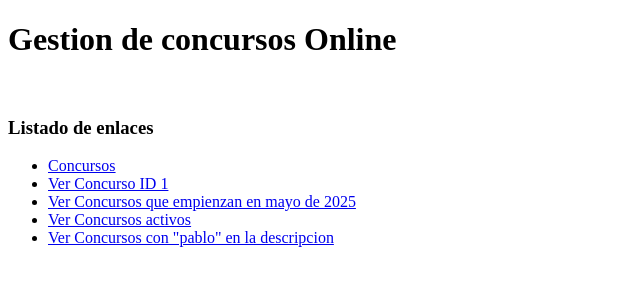
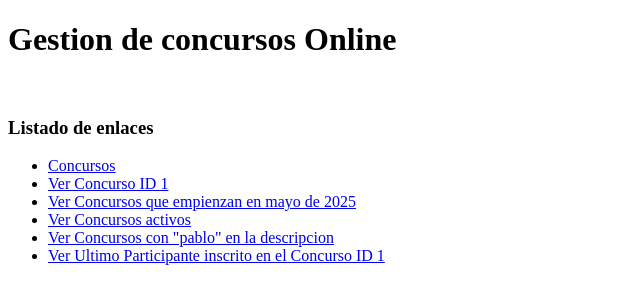
Before and after one commit to Manuel-Avecilla/Gestion_Concursos_Online, a Django app: page / in a window 1280 px wide. Shown: the top 304 px of the page, without its empty margins (0-640 px from the left). Run offline with Django 5.2, Linux system fonts and the light colour scheme.

Commit message:
Terminar url_6

```diff
--- a/app/Concursos_Online/templates/Concursos_Online/index.html
+++ b/app/Concursos_Online/templates/Concursos_Online/index.html
@@ -15,6 +15,7 @@
         <li><a href="{% url 'dame_concursos_fecha' anyo_concurso=2025 mes_concurso=5 %}">Ver Concursos que empienzan en mayo de 2025</a></li>
         <li><a href="{% url 'dame_concurso_activo' activo=True %}">Ver Concursos activos</a></li>
         <li><a href="{% url 'dame_concurso_texto' texto="pablo" %}">Ver Concursos con "pablo" en la descripcion</a></li>
+        <li><a href="{% url 'dame_ultimo_participante' id_concurso=1 %}">Ver Ultimo Participante inscrito en el Concurso ID 1</a></li>
     </ul>
 </body>
 </html>
--- a/app/Concursos_Online/urls.py
+++ b/app/Concursos_Online/urls.py
@@ -8,4 +8,5 @@ urlpatterns = [
     path('concursos-online/<int:anyo_concurso>/<int:mes_concurso>', views.dame_concursos_fecha, name='dame_concursos_fecha'),
     path('concursos-online/listar/activo/<str:activo>', views.dame_concurso_activo, name='dame_concurso_activo'),
     path('concursos-online/listar/texto/<str:texto>', views.dame_concurso_texto, name='dame_concurso_texto'),
+    path('concursos-online/ultimo-participante-inscrito/<int:id_concurso>', views.dame_ultimo_participante, name='dame_ultimo_participante'),
 ]
--- a/app/Concursos_Online/views.py
+++ b/app/Concursos_Online/views.py
@@ -158,3 +158,35 @@ def dame_concurso_texto(request, texto):
     """
 
     return render(request,'Concursos_Online/lista_Concurso.html',{'Concursos_Mostrar':concursos})
+
+# Una url que permite ver el participante que se inscribió más recientemente en un concurso concreto, utilizando el ID del concurso.
+# Muestra únicamente la información de ese último inscrito, limitando la consulta a un solo registro
+def dame_ultimo_participante(request, id_concurso):
+
+    participante_a_mostrar = (
+        Participante.objects
+        .filter(inscribe_participante__concurso_id = id_concurso)
+        .order_by("-inscribe_participante__fecha_inscripcion")[:1].get()
+    )
+
+    """
+    participante_raw = (Participante.objects.raw(
+    "SELECT * FROM Concursos_Online_participante pa "
+    + " JOIN Concursos_Online_inscribe ins ON pa.id = ins.participante_id "
+    + " WHERE ins.concurso_id = %s "
+    + " ORDER BY ins.fecha_inscripcion DESC "
+    + " LIMIT 1 "
+    ,[id_concurso]
+    ))
+    # --- Extraer el objeto único ---
+    try:
+        # Usamos next(iter(participante_raw)) para obtener el objeto singular.
+        # next(iter()) maneja el caso de lista vacía limpiamente.
+        participante_a_mostrar = next(iter(participante_raw))
+    except StopIteration:
+        # Esto ocurre si LIMIT 1 no encontró ningún resultado para ese id_concurso
+        participante_a_mostrar = None
+
+    # El diccionario ahora envía el objeto Participante individual (o None)
+    """
+    return render(request,'Concursos_Online/Participante.html',{'Participante_Mostrar':participante_a_mostrar})
```
Also changed, not shown: app/Concursos_Online/templates/Concursos_Online/Participante.html (added, +17 -0 lines), docs/url.md (+11 -0 lines).
